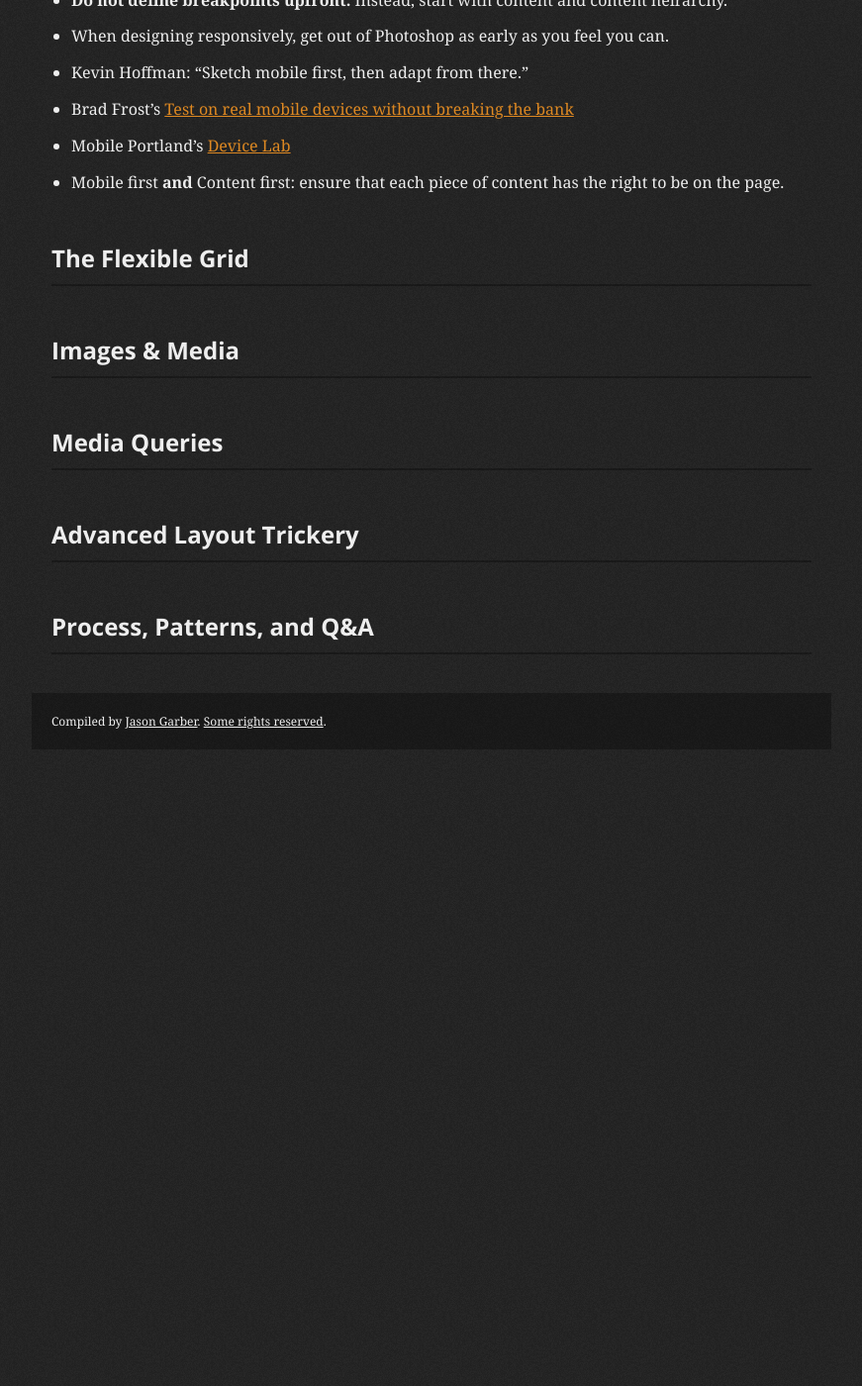
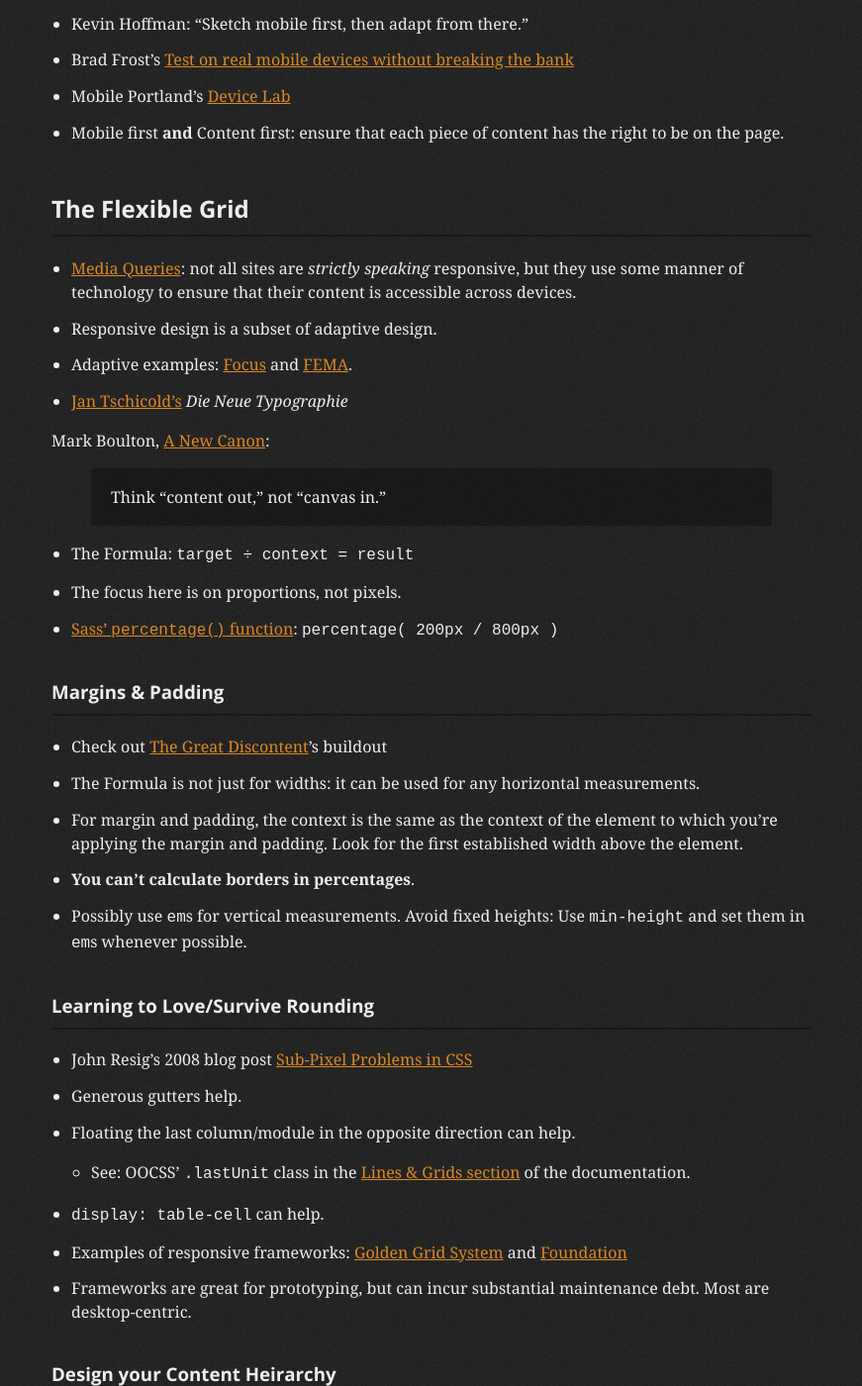
Before and after one commit to jgarber623/sketchnotes.sixtwothree.org, a Jekyll site: the page built from _posts/2012-08-08-responsive-web-design-workshop.md, in a window 1280 px wide and 1400 px high, scrolled down 838 px. Shown: the whole window at 99% size, without its empty margins (204-1075 px from the left). Built offline with Jekyll 4.4.1, drawn with Linux system fonts in a browser that asks for light colours; before the commit the page ends 1595 px from its top, so only the background shows below that; some of the changed text lies outside the part shown.

Commit message:
More notes from Ethan's workshop.

```diff
--- a/_posts/2012-08-08-responsive-web-design-workshop.md
+++ b/_posts/2012-08-08-responsive-web-design-workshop.md
@@ -17,9 +17,7 @@ Presented by [Ethan Marcotte](http://ethanmarcotte.com/).
 > We must accept the ebb and flow of things.
 
 - [Interactive Architecture](http://www.interactive-architecture.com/) by Michael Fox & Miles Kemp
-- Example: [Designing Monsters](http://designingmonsters.com/)
-- Example: [Andersson-Wise Architects](http://www.anderssonwise.com/)
-- Example: [AIDS.gov](http://aids.gov/), the first American government site to launch with a respnosive web design
+- Examples: [Designing Monsters](http://designingmonsters.com/), [Andersson-Wise Architects](http://www.anderssonwise.com/), and [AIDS.gov](http://aids.gov/), the first American government site to launch with a respnosive web design.
 - [BBC's responsive news experiments](http://responsivenews.co.uk/news)
 - On People Magazine's new [mobile-specific site](http://m.people.com/): The decision was made to spend more up-front time/money/effort on building a responsive site as it would save time/money/effort in the long term. The end goal is to slowly roll this design out to more and more devices.
 - **Do not define breakpoints upfront.** Instead, start with content and content heirarchy.
@@ -31,7 +29,41 @@ Presented by [Ethan Marcotte](http://ethanmarcotte.com/).
 
 ## The Flexible Grid ##
 
+- [Media Queries](http://mediaqueri.es/): not all sites are _strictly speaking_ responsive, but they use some manner of technology to ensure that their content is accessible across devices.
+- Responsive design is a subset of adaptive design.
+- Adaptive examples: [Focus](http://mikedidthis-focus.tumblr.com/) and [FEMA](http://www.fema.gov/).
+- [Jan Tschicold's](http://en.wikipedia.org/wiki/Jan_Tschichold) _Die Neue Typographie_
 
+Mark Boulton, [A New Canon](http://vimeo.com/35719862):
+
+> Think "content out," not "canvas in."
+
+- The Formula: `target ÷ context = result`
+- The focus here is on proportions, not pixels.
+- [Sass' `percentage()` function](http://sass-lang.com/docs/yardoc/Sass/Script/Functions.html#percentage-instance_method): `percentage( 200px / 800px )`
+
+### Margins & Padding ###
+
+- Check out [The Great Discontent](http://thegreatdiscontent.com/)'s buildout
+- The Formula is not just for widths: it can be used for any horizontal measurements.
+- For margin and padding, the context is the same as the context of the element to which you're applying the margin and padding. Look for the first established width above the element.
+- **You can't calculate borders in percentages**.
+- Possibly use `em`s for vertical measurements. Avoid fixed heights: Use `min-height` and set them in `em`s whenever possible.
+
+### Learning to Love/Survive Rounding ###
+
+- John Resig's 2008 blog post [Sub-Pixel Problems in CSS](http://ejohn.org/blog/sub-pixel-problems-in-css/)
+- Generous gutters help.
+- Floating the last column/module in the opposite direction can help.
+	- See: OOCSS' `.lastUnit` class in the [Lines & Grids section](http://oocss.org/grids_docs.html) of the documentation.
+- `display: table-cell` can help.
+- Examples of responsive frameworks: [Golden Grid System](http://goldengridsystem.com/) and [Foundation](http://foundation.zurb.com/)
+- Frameworks are great for prototyping, but can incur substantial maintenance debt. Most are desktop-centric.
+
+### Design your Content Heirarchy ###
+
+- This is effectively designing your source order.
+-
 
 ## Images & Media ##
 
```
